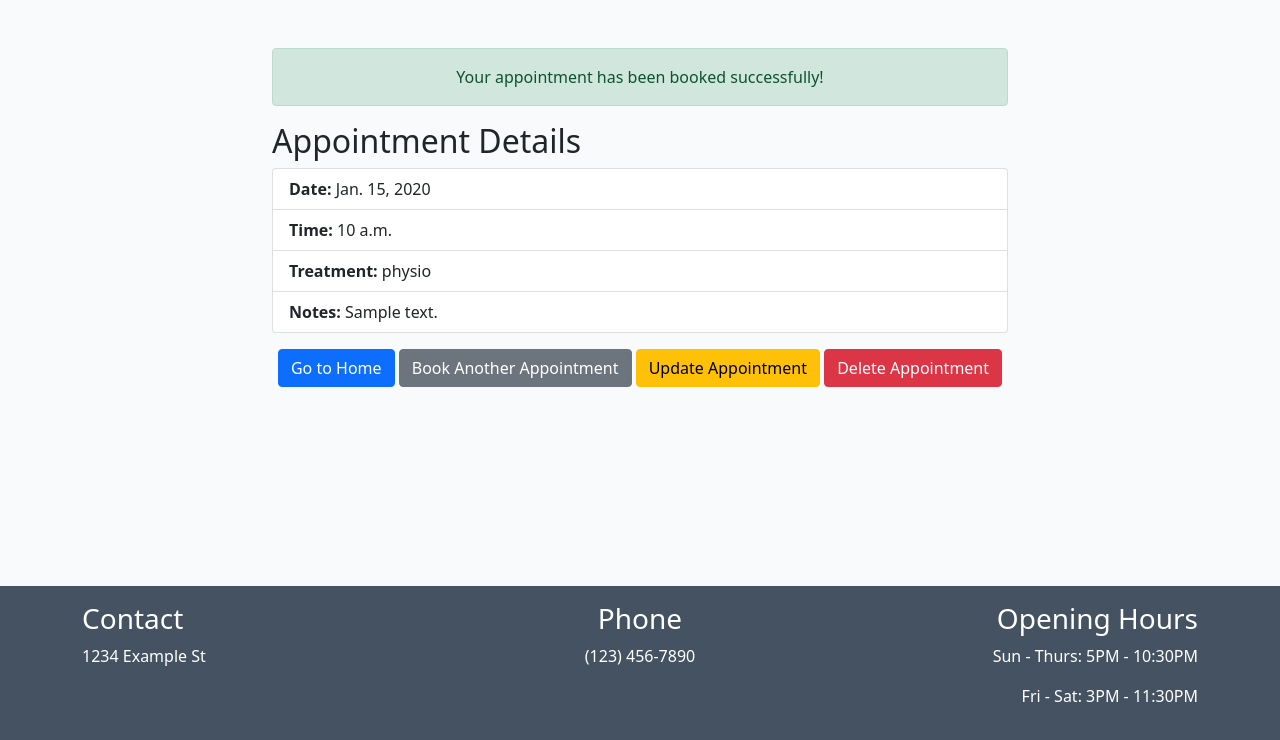
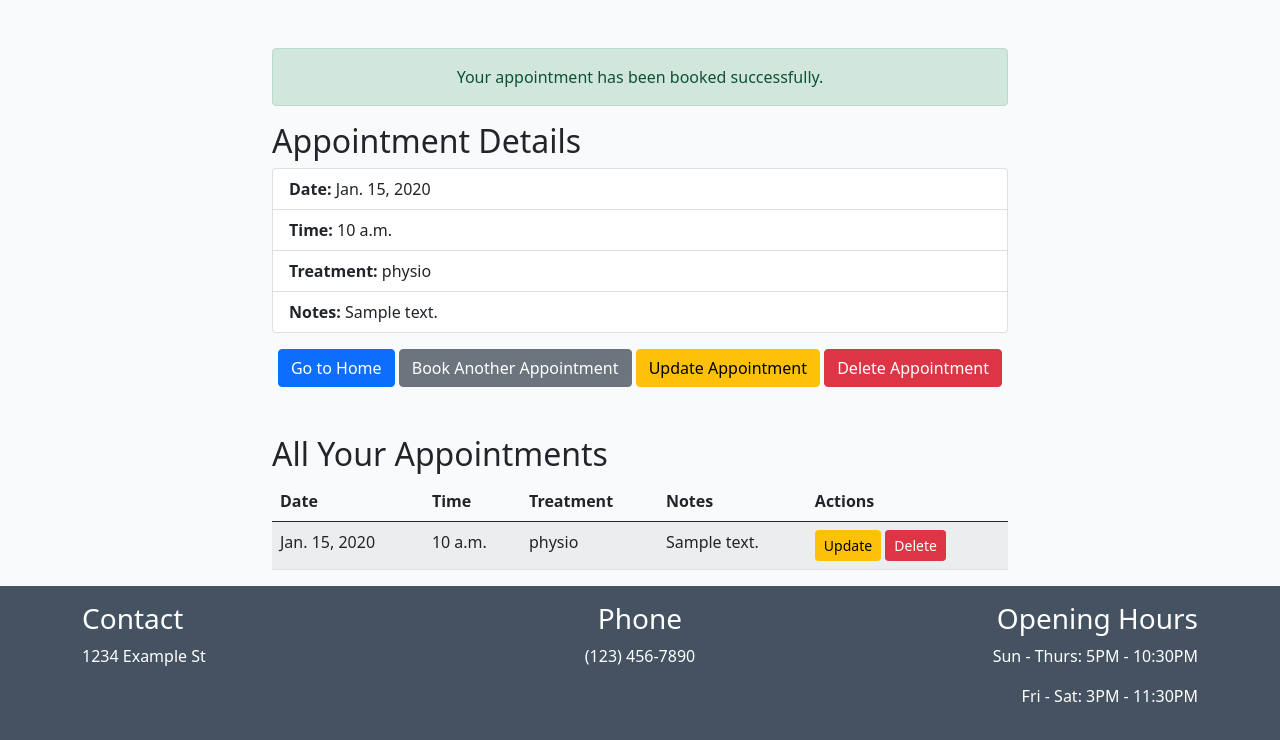
Before and after one commit to Alvor1991/PP4-Physio, a Django app: template appointments/templates/appointments/appointment_success.html in a window 1280 px wide. Shown: the part 60-800 px from the top of the page. Run offline with Django 4.2, Linux system fonts and the light colour scheme; the template is opened without the code that fills it: values that come from a table or form of the project are taken from there, others are empty; tables that the repository leaves empty hold one stand-in row (values such as "Sample post").

Commit message:
Update appointments view to list all appointments made after booking creation

```diff
--- a/appointments/templates/appointments/appointment_success.html
+++ b/appointments/templates/appointments/appointment_success.html
@@ -4,7 +4,7 @@
   <div class="row">
     <div class="col-md-8 offset-md-2">
       <div class="alert alert-success text-center" role="alert">
-        Your appointment has been booked successfully!
+        Your appointment has been booked successfully.
       </div>
       <h2>Appointment Details</h2>
       <ul class="list-group">
@@ -24,5 +24,38 @@
       </div>
     </div>
   </div>
+  <div class="row mt-5">
+    <div class="col-md-8 offset-md-2">
+      <h2>All Your Appointments</h2>
+      <table class="table table-striped">
+        <thead>
+          <tr>
+            <th>Date</th>
+            <th>Time</th>
+            <th>Treatment</th>
+            <th>Notes</th>
+            <th>Actions</th>
+          </tr>
+        </thead>
+        <tbody>
+          {% for app in appointments %}
+          <tr>
+            <td>{{ app.date }}</td>
+            <td>{{ app.time }}</td>
+            <td>{{ app.treatment }}</td>
+            <td>{{ app.notes|default:"N/A" }}</td>
+            <td>
+              <a href="{% url 'update_appointment' app.id %}" class="btn btn-warning btn-sm">Update</a>
+              <form method="post" action="{% url 'delete_appointment' app.id %}" class="d-inline">
+                {% csrf_token %}
+                <button type="submit" class="btn btn-danger btn-sm">Delete</button>
+              </form>
+            </td>
+          </tr>
+          {% endfor %}
+        </tbody>
+      </table>
+    </div>
+  </div>
 </div>
 {% endblock %}
```
Also changed, not shown: appointments/views.py (+7 -3 lines).
